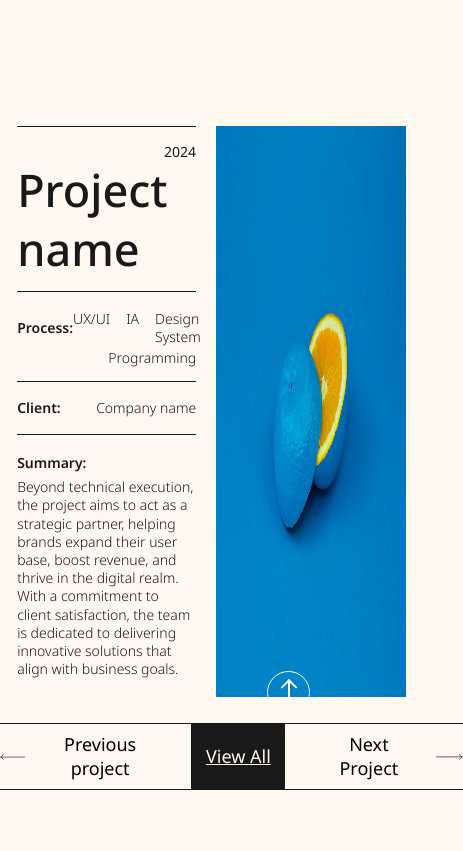
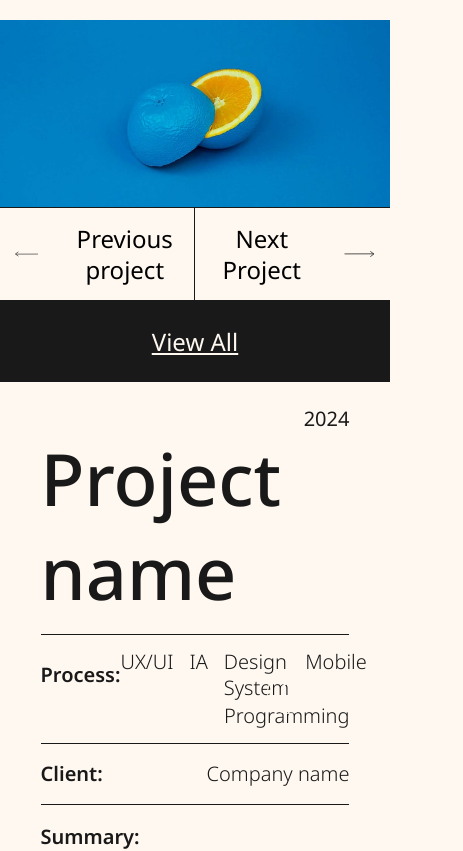
Before and after one commit to bbesigned/bbesigned, a Next.js app: page /projectExamples in a window 390 px wide. Shown: the top 851 px of the page, 463 px wide, since content can reach past the window. Built offline with nearby package versions, Linux system fonts and the light colour scheme.

Commit message:
feat: adaptive tablet

```diff
--- a/src/app/projectExamples/page.tsx
+++ b/src/app/projectExamples/page.tsx
@@ -48,11 +48,11 @@ export default function ProjectExamples() {
 					width={1270}
 					height={947}
 					priority
-					src="/project_preview.jpg"
+					src="/projectPreviewDesktop.jpg"
 					alt="project preview"
 				/>
+				<ControlButtons classnames={style.controlButtons} />
 			</div>
-			<ControlButtons classnames={style.controlButtons} />
 			<UpButton classNames={style.upButton} />
 		</>
 	);
--- a/src/app/projectExamples/projectExamples.module.scss
+++ b/src/app/projectExamples/projectExamples.module.scss
@@ -1,24 +1,23 @@
 .projectExampleWrap {
 	position: relative;
-	display: flex;
-	gap: 20px;
-	width: 95.6vw;
-	margin-left: auto;
+	display: grid;
+	padding-top: 20px;
+	grid-template-columns: repeat(2, 1fr);
+	grid-column-gap: 20px;
 	font-family: var(--font-noto-sans);
 	color: var(--eerie-black);
-	padding-top: 213px;
 	font-size: clamp(14px, 1.24vw, 32px);
 	line-height: 130%;
 	&__image {
-		width: 51%;
-		flex-grow: 1;
+		height: 100%;
+		width: 100%;
 	}
 }
 
 .projectExampleContainer {
 	display: flex;
 	flex-direction: column;
-	width: 48%;
+	margin-left: 3.1vw;
 }
 
 .infoHeadWrap {
@@ -104,8 +103,8 @@
 	.controlButtons {
 		margin-top: 50px;
 	}
-	.projectExampleWrap {
-		padding-top: 160px;
+	.projectExampleContainer {
+		margin-left: 4.2vw;
 	}
 
 	.infoHeadWrap {
@@ -144,10 +143,6 @@
 	.controlButtons {
 		margin-top: 38px;
 	}
-	.projectExampleWrap {
-		padding-top: 177px;
-	}
-
 	.infoHeadWrap {
 		padding: 21px 0;
 		&__subtitle {
@@ -187,8 +182,9 @@
 	.controlButtons {
 		margin-top: 31px;
 	}
-	.projectExampleWrap {
-		padding-top: 140px;
+
+	.projectExampleContainer {
+		margin-left: 6.8vw;
 	}
 
 	.infoHeadWrap {
@@ -229,8 +225,8 @@
 	.controlButtons {
 		margin-top: 26px;
 	}
-	.projectExampleWrap {
-		padding-top: 126px;
+	.projectExampleContainer {
+		margin-left: 3.9vw;
 	}
 
 	.infoHeadWrap {
@@ -256,9 +252,56 @@
 		padding: 19px 0;
 	}
 
-	.summaryContainer {
-		&__titleContent {
+	.upButton {
+		width: 43px;
+		height: 43px;
+	}
+}
+
+@media (max-width: 769px) {
+	.controlButtons {
+		margin: 0;
+		order: 2;
+		grid-area: auto;
+	}
+	.projectExampleWrap {
+		grid-template-columns: 1fr;
+		font-size: 20px;
+		gap: 0;
+		&__image {
+			order: 1;
+			content: url("../../../public/projectPreviewTablet.jpg");
 		}
+	}
+	.projectExampleContainer {
+		margin: 0 auto;
+		width: 79.2vw;
+		order: 3;
+		margin-top: 10px;
+	}
+
+	.infoHeadWrap {
+		padding: 14px 0;
+		border-top: none;
+		&__subtitle {
+			font-size: 72px;
+		}
+	}
+
+	.processWrapper {
+		padding: 14px 0;
+	}
+
+	.processContainerTitleList {
+		gap: 16px;
+	}
+
+	.clientWrap {
+		padding: 17px 0;
+	}
+
+	.summaryWrapper {
+		padding: 19px 0;
 	}
 
 	.upButton {
--- a/src/components/controlButtons/controlButtons.module.scss
+++ b/src/components/controlButtons/controlButtons.module.scss
@@ -1,9 +1,10 @@
 .controlButtons {
 	display: flex;
 	justify-content: space-between;
-
+	grid-area: 2 / 1 / 3 / 3;
 	&__btn {
 		display: flex;
+		justify-content: center;
 		align-items: center;
 		gap: 80px;
 		border-bottom: 1px solid var(--eerie-black);
@@ -19,20 +20,9 @@
 		&_viewAll {
 			flex-shrink: 0;
 			text-decoration: underline;
-			justify-content: center;
 			color: var(--floral-white);
 			width: 24.12%;
 			background-color: var(--eerie-black);
-		}
-
-		&_left {
-			justify-content: end;
-			padding-right: 120px;
-		}
-
-		&_right {
-			justify-content: start;
-			padding-left: 120px;
 		}
 	}
 }
@@ -42,14 +32,6 @@
 		&__btn {
 			gap: 60px;
 			padding: 18px 0;
-
-			&_left {
-				padding-right: 90px;
-			}
-
-			&_right {
-				padding-left: 90px;
-			}
 		}
 	}
 
@@ -63,14 +45,6 @@
 		&__btn {
 			gap: 45px;
 			padding: 14px 0;
-
-			&_left {
-				padding-right: 68px;
-			}
-
-			&_right {
-				padding-left: 68px;
-			}
 		}
 	}
 
@@ -84,14 +58,6 @@
 		&__btn {
 			gap: 36px;
 			padding: 11px 0;
-
-			&_left {
-				padding-right: 55px;
-			}
-
-			&_right {
-				padding-left: 55px;
-			}
 		}
 	}
 
@@ -105,13 +71,38 @@
 		&__btn {
 			gap: 32px;
 			padding: 9px 0;
+		}
+	}
+
+	.controlButtons__arrow {
+		height: 8px;
+	}
+}
+
+@media (max-width: 769px) {
+	.controlButtons {
+		flex-wrap: wrap;
+		&__btn {
+			gap: 32px;
+			padding: 9px 0;
+			font-size: 24px;
+			&_viewAll {
+				order: 3;
+				width: 100%;
+				padding: 24px 0;
+			}
 
 			&_left {
-				padding-right: 48px;
+				order: 1;
+				width: 50%;
+				padding: 15px;
+				border-right: 1px solid var(--eerie-black);
 			}
 
 			&_right {
-				padding-left: 48px;
+				order: 2;
+				width: 50%;
+				padding: 15px;
 			}
 		}
 	}
```
Also changed, not shown: public/projectPreviewDesktop.jpg (renamed from public/project_preview.jpg), public/projectPreviewTablet.jpg (added).
